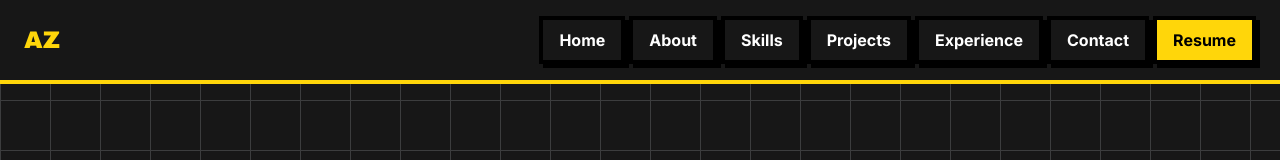
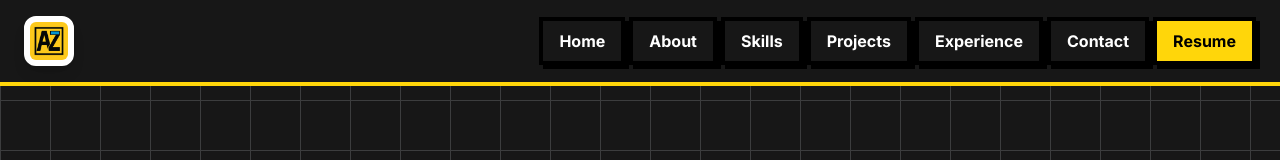
Before and after one commit to Mollygit001/arshadzama, a React (Vite) app: page / in a window 1280 px wide. Shown: the top 160 px of the page. Built offline with nearby package versions, Linux system fonts and the light colour scheme.

Commit message:
added logo icon in header

```diff
--- a/src/components/Navbar.jsx
+++ b/src/components/Navbar.jsx
@@ -56,9 +56,17 @@ const Navbar = () => {
           className="font-display text-2xl text-primary"
           whileHover={{ scale: 1.05 }}
           whileTap={{ scale: 0.95 }}
+          initial={{ x: -100, opacity: 0 }}
+          animate={{ x: 0, opacity: 1 }}
+          transition={{ duration: 0.6, ease: "easeOut" }}
         >
-          AZ
+          <img
+            src="/fav_icon.png"
+            alt="App Icon"
+            className="h-[50px] w-[50px] rounded-xl border-2 border-white shadow-lg hover:shadow-2xl transition-all duration-300 bg-white p-1"
+          />
         </motion.div>
+
 
         {/* Mobile Menu Button */}
         <div className="md:hidden">
```
